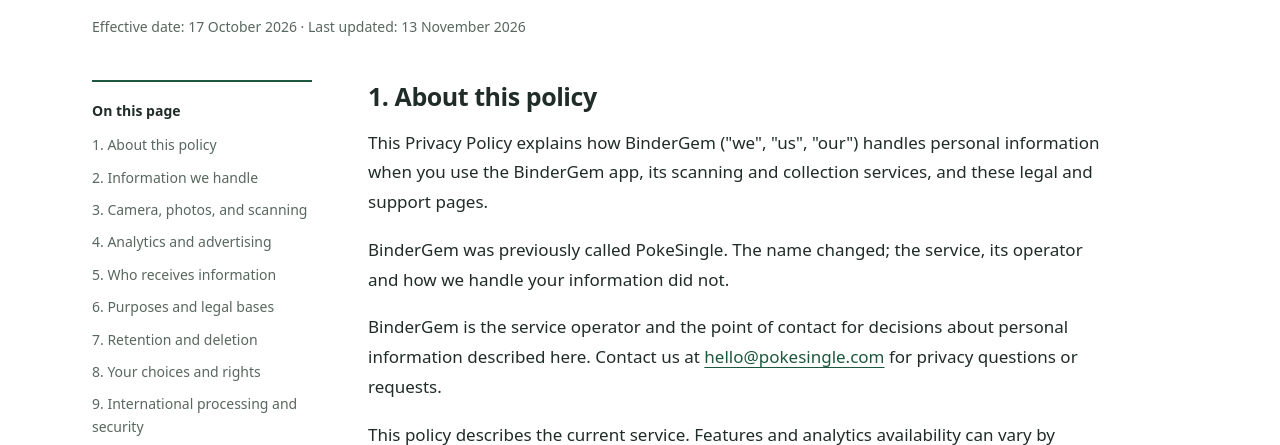
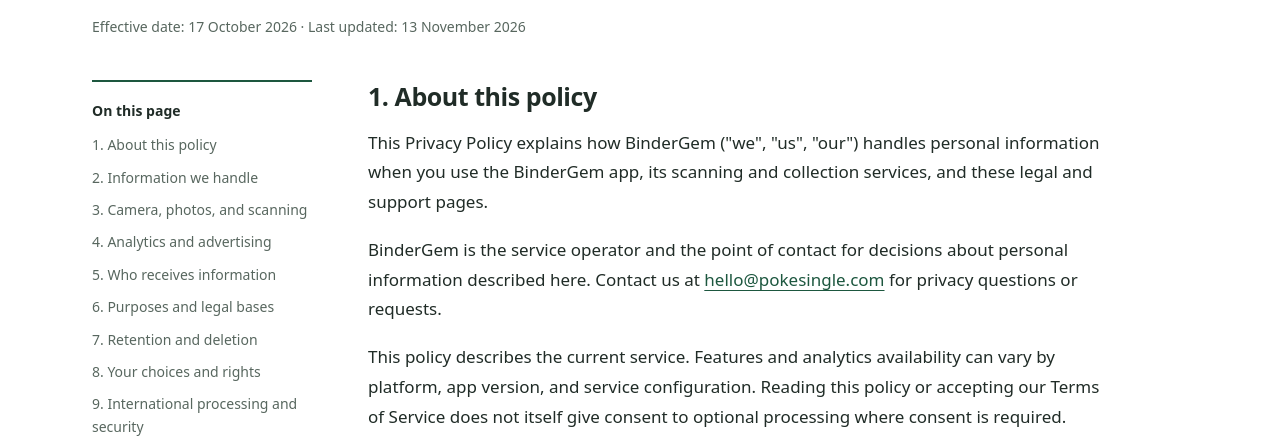
Before and after one commit to IoannisChadjiminas/pokesingle-legal, a plain HTML site: page privacy/index.html in a window 1280 px wide. Shown: the part 348-793 px from the top of the page. Drawn offline with Linux system fonts and the light colour scheme.

Commit message:
Drop the mention of the earlier name
The service was never live under that name, so the privacy policy,
terms and README no longer refer to it.

Co-Authored-By: Claude Opus 5.5 <noreply@anthropic.com>
Claude-Session: https://claude.ai/code/session_014MXqFUgcGt8Wu1QJxszCHn

```diff
--- a/privacy/index.html
+++ b/privacy/index.html
@@ -8,7 +8,7 @@
 <p class="meta">Effective date: 17 October 2026 · Last updated: 13 November 2026</p>
 <div class="layout"><aside class="contents" aria-label="On this page"><p>On this page</p>
 <ol><li><a href="#about">1. About this policy</a></li><li><a href="#information">2. Information we handle</a></li><li><a href="#images">3. Camera, photos, and scanning</a></li><li><a href="#analytics">4. Analytics and advertising</a></li><li><a href="#sharing">5. Who receives information</a></li><li><a href="#legal-bases">6. Purposes and legal bases</a></li><li><a href="#retention">7. Retention and deletion</a></li><li><a href="#choices">8. Your choices and rights</a></li><li><a href="#transfers">9. International processing and security</a></li><li><a href="#children">10. Children</a></li><li><a href="#website">11. These pages and external websites</a></li><li><a href="#updates">12. Updates and contact</a></li></ol></aside>
-<article><section id="about"><h2>1. About this policy</h2><p>This Privacy Policy explains how BinderGem ("we", "us", "our") handles personal information when you use the BinderGem app, its scanning and collection services, and these legal and support pages.</p><p>BinderGem was previously called PokeSingle. The name changed; the service, its operator and how we handle your information did not.</p>
+<article><section id="about"><h2>1. About this policy</h2><p>This Privacy Policy explains how BinderGem ("we", "us", "our") handles personal information when you use the BinderGem app, its scanning and collection services, and these legal and support pages.</p>
 <p>BinderGem is the service operator and the point of contact for decisions about personal information described here. Contact us at <a href="mailto:hello@pokesingle.com">hello@pokesingle.com</a> for privacy questions or requests.</p>
 <p>This policy describes the current service. Features and analytics availability can vary by platform, app version, and service configuration. Reading this policy or accepting our Terms of Service does not itself give consent to optional processing where consent is required.</p>
 </section>
```
Also changed, not shown: terms/index.html (+1 -1 lines), 1 other file.
